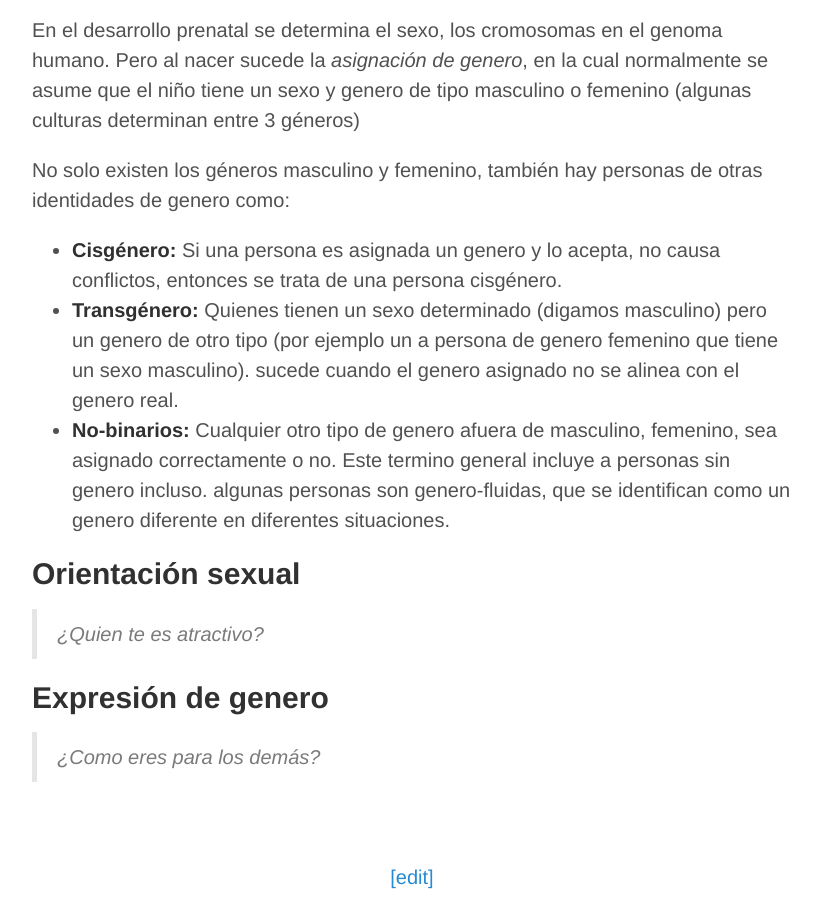
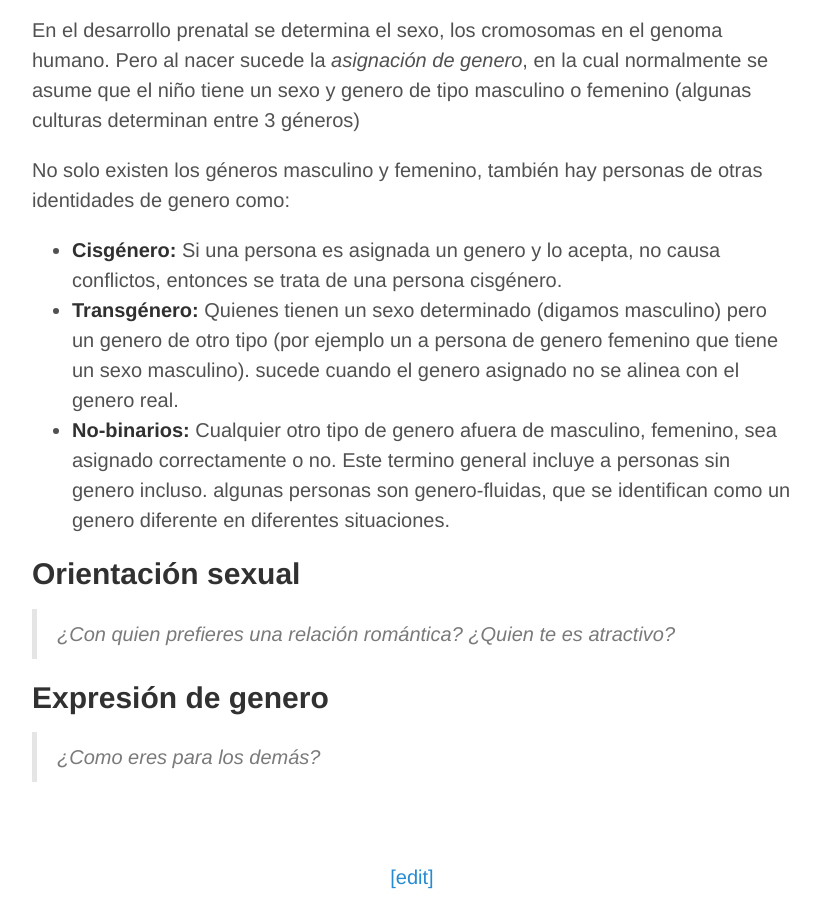
Before and after one commit to alex-esc/notes, a Jekyll site: the page built from _posts/2020-3-12-genero-intro.md, in a window 1280 px wide and 900 px high, scrolled down 1543 px. Shown: the whole window, without its empty margins (228-1048 px from the left). Built offline with Jekyll 4.4.1, drawn with Linux system fonts in a browser that asks for light colours.

Commit message:
Update 2020-3-12-genero-intro.md

```diff
--- a/_posts/2020-3-12-genero-intro.md
+++ b/_posts/2020-3-12-genero-intro.md
@@ -39,7 +39,7 @@ No solo existen los géneros masculino y femenino, también hay personas de otra
 
 ## Orientación sexual
 
-> *¿Quien te es atractivo?*
+> *¿Con quien prefieres una relación romántica? ¿Quien te es atractivo?*
 
 
 ## Expresión de genero
```
